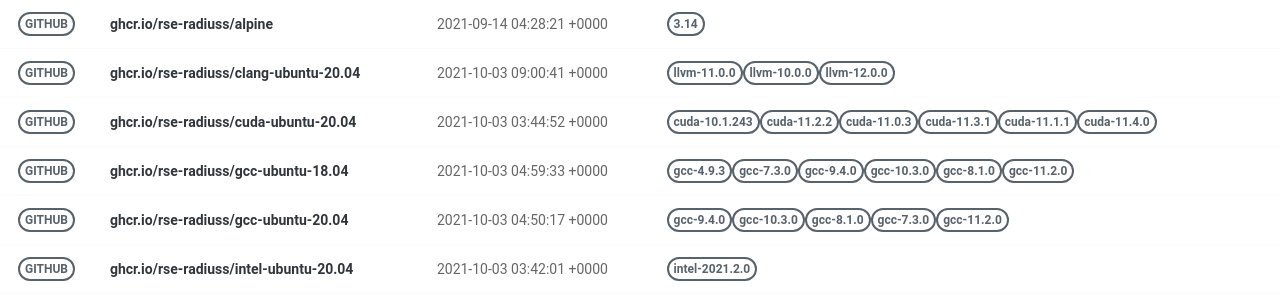
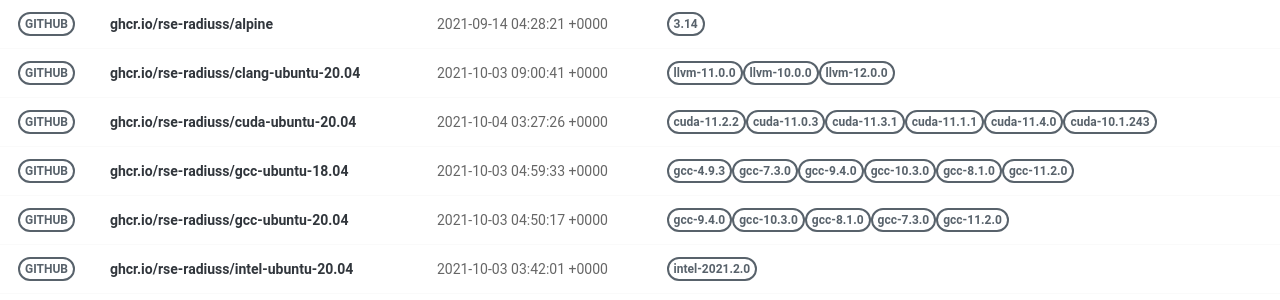
Before and after one commit to rse-ops/docker-images, a Jekyll site: the page built from pages/index.md, in a window 1280 px wide. Shown: the part 130-430 px from the top of the page. Built offline with Jekyll 4.4.1, drawn with Linux system fonts in a browser that asks for light colours; nearby versions of some CDN libraries.

Commit message:
Automated push to update library 2021-10-04

```diff
--- a/_library/ghcr.io-rse-radiuss-cuda-ubuntu-20.04.md
+++ b/_library/ghcr.io-rse-radiuss-cuda-ubuntu-20.04.md
@@ -1,14 +1,11 @@
 ---
 layout: container
 name: ghcr.io/rse-radiuss/cuda-ubuntu-20.04
-updated_at: 2021-10-03 03:44:52.954080
+updated_at: 2021-10-04 03:27:26.554310
 
 
 container_url: https://github.com/orgs/rse-radiuss/packages/container/package/cuda-ubuntu-20.04
 versions:
- - tag: cuda-10.1.243
-   dockerfile: https://github.com/rse-radiuss/docker-images/blob/main/ubuntu/cuda/Dockerfile
-   manifest: https://crane.ggcr.dev/manifest/ghcr.io/rse-radiuss/cuda-ubuntu-20.04:cuda-10.1.243
  - tag: cuda-11.2.2
    dockerfile: https://github.com/rse-radiuss/docker-images/blob/main/ubuntu/cuda/Dockerfile
    manifest: https://crane.ggcr.dev/manifest/ghcr.io/rse-radiuss/cuda-ubuntu-20.04:cuda-11.2.2
```
Also changed, not shown: other parts of _library/ghcr.io-rse-radiuss-cuda-ubuntu-20.04.md (+3 -0 lines).
